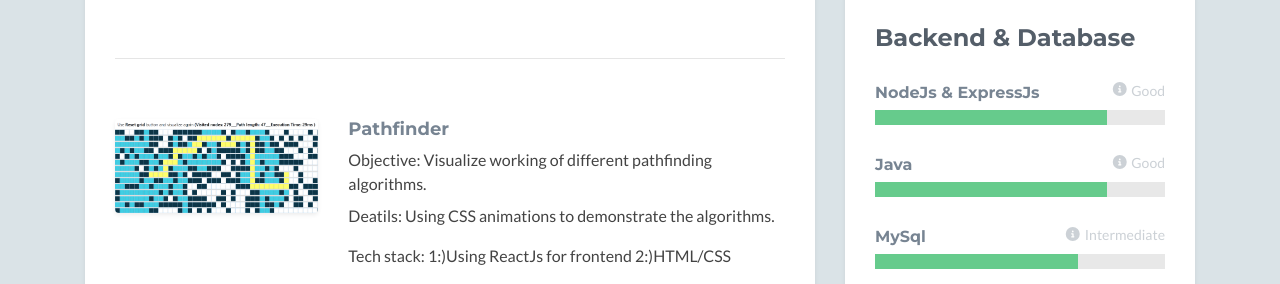
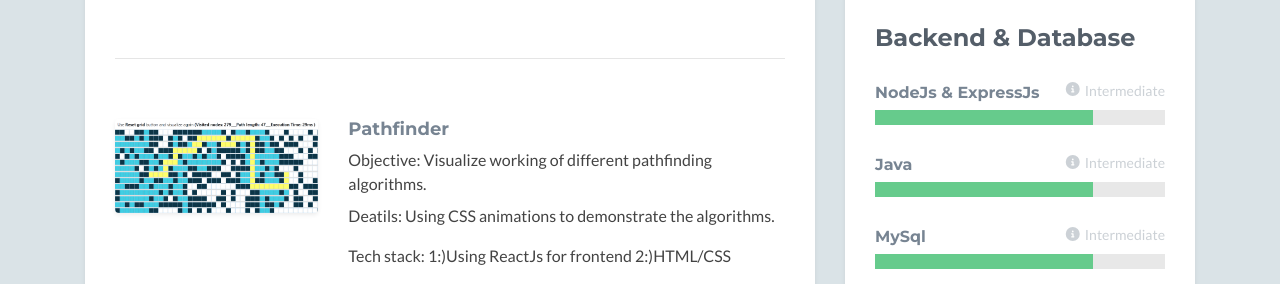
Before and after one commit to harshaldeshpande01/harshaldeshpande01.github.io, a plain HTML site: page index.html in a window 1280 px wide. Shown: the part 981-1265 px from the top of the page. Drawn offline with nearby package versions, Linux system fonts and the light colour scheme; no server answers.

Commit message:
small updates

```diff
--- a/index.html
+++ b/index.html
@@ -223,17 +223,17 @@
                           <div class="skillset">
 
                             <div class="item">
-                              <h3 class="level-title">NodeJs &amp; ExpressJs<span class="level-label" data-toggle="tooltip" data-placement="left" data-animation="true" title=""><i class="fas fa-info-circle"></i>Good</span></h3>
+                              <h3 class="level-title">NodeJs &amp; ExpressJs<span class="level-label" data-toggle="tooltip" data-placement="left" data-animation="true" title=""><i class="fas fa-info-circle"></i>Intermediate</span></h3>
                               <div class="level-bar">
-                                  <div class="level-bar-inner" data-level="80%">
+                                  <div class="level-bar-inner" data-level="75%">
                                   </div>
                               </div><!--//level-bar-->
                           </div><!--//item-->
 
                               <div class="item">
-                                  <h3 class="level-title">Java<span class="level-label" data-toggle="tooltip" data-placement="left" data-animation="true" title=""><i class="fas fa-info-circle"></i>Good</span></h3>
+                                  <h3 class="level-title">Java<span class="level-label" data-toggle="tooltip" data-placement="left" data-animation="true" title=""><i class="fas fa-info-circle"></i>Intermediate</span></h3>
                                   <div class="level-bar">
-                                      <div class="level-bar-inner" data-level="80%">
+                                      <div class="level-bar-inner" data-level="75%">
                                       </div>
                                   </div><!--//level-bar-->
                               </div><!--//item-->
@@ -242,7 +242,7 @@
                               <div class="item">
                                   <h3 class="level-title">MySql<span class="level-label" data-toggle="tooltip" data-placement="left" data-animation="true" title=""><i class="fas fa-info-circle"></i>Intermediate</span></h3>
                                   <div class="level-bar">
-                                      <div class="level-bar-inner" data-level="70%">
+                                      <div class="level-bar-inner" data-level="75%">
                                       </div>
                                   </div><!--//level-bar-->
                               </div>
```
